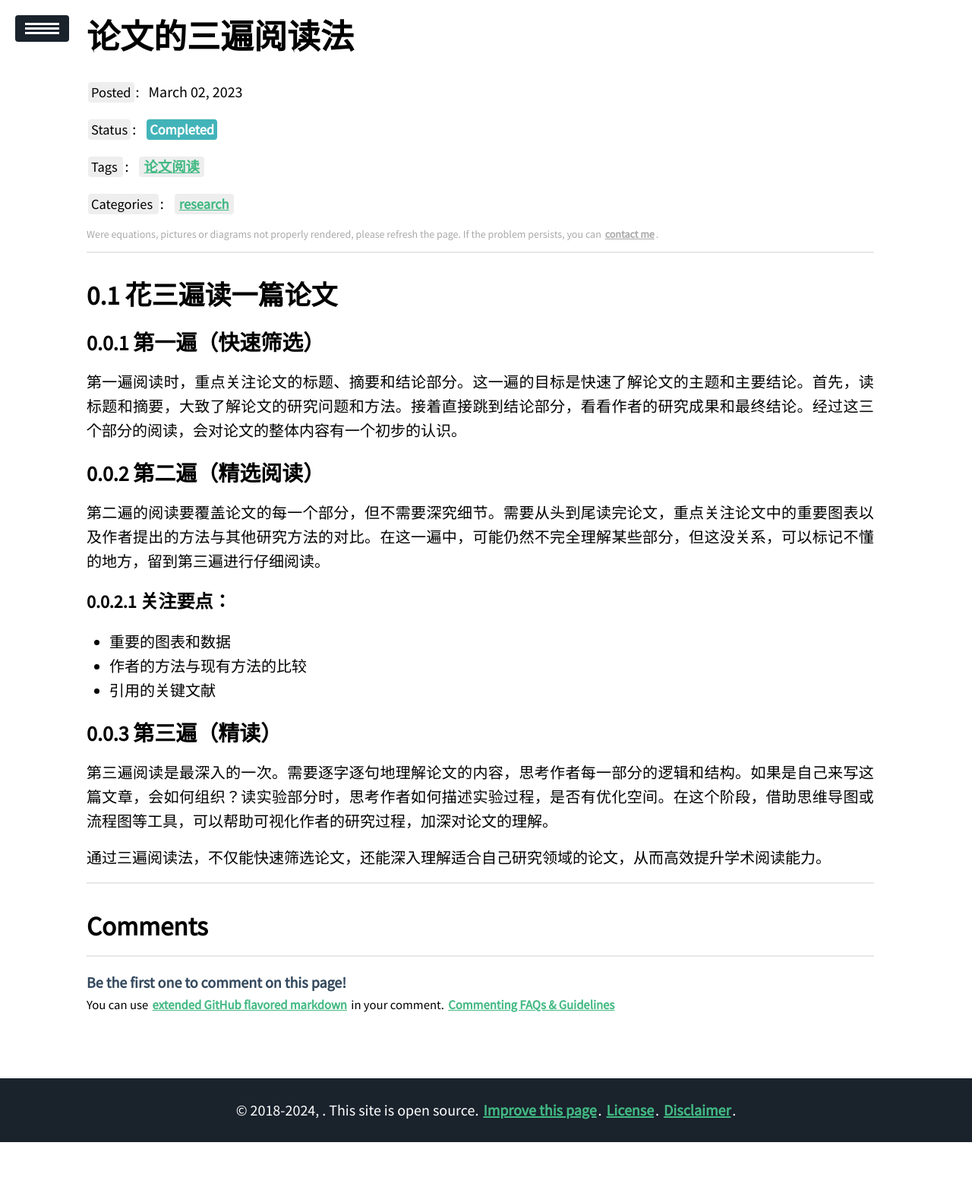
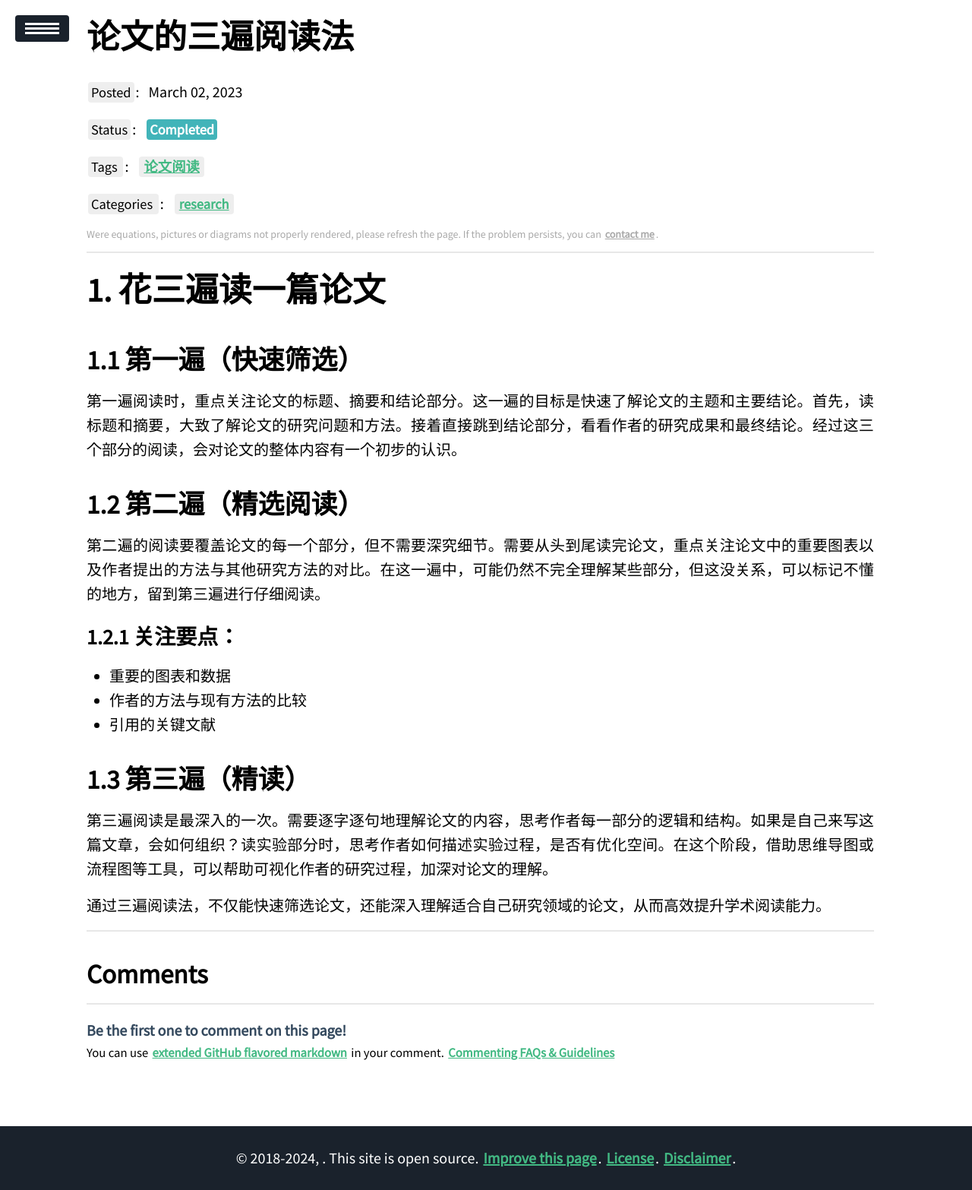
Before and after one commit to liyc-sys/liyc-sys.github.io, a Jekyll site: the page built from _posts/2023-03-02-thesis.md, in a window 1280 px wide. Shown: the whole page at 76% size. Built offline with Jekyll 4.4.1, drawn with Linux system fonts in a browser that asks for light colours; our own code applies the rules of GitHub Pages for plain Markdown files; a script that is not in the unit is left out; before the commit the page ends 1503 px from its top, so only the background shows below that.

```diff
--- a/_posts/2023-03-02-thesis.md
+++ b/_posts/2023-03-02-thesis.md
@@ -11,20 +11,20 @@ description: 本文详细讲解了如何通过三遍阅读法高效阅读学术
 
 ---
 
-## 花三遍读一篇论文
+# 花三遍读一篇论文
 
-### 第一遍（快速筛选）
+## 第一遍（快速筛选）
 第一遍阅读时，重点关注论文的标题、摘要和结论部分。这一遍的目标是快速了解论文的主题和主要结论。首先，读标题和摘要，大致了解论文的研究问题和方法。接着直接跳到结论部分，看看作者的研究成果和最终结论。经过这三个部分的阅读，会对论文的整体内容有一个初步的认识。
 
-### 第二遍（精选阅读）
+## 第二遍（精选阅读）
 第二遍的阅读要覆盖论文的每一个部分，但不需要深究细节。需要从头到尾读完论文，重点关注论文中的重要图表以及作者提出的方法与其他研究方法的对比。在这一遍中，可能仍然不完全理解某些部分，但这没关系，可以标记不懂的地方，留到第三遍进行仔细阅读。
 
-#### 关注要点：
+### 关注要点：
 - 重要的图表和数据
 - 作者的方法与现有方法的比较
 - 引用的关键文献
 
-### 第三遍（精读）
+## 第三遍（精读）
 第三遍阅读是最深入的一次。需要逐字逐句地理解论文的内容，思考作者每一部分的逻辑和结构。如果是自己来写这篇文章，会如何组织？读实验部分时，思考作者如何描述实验过程，是否有优化空间。在这个阶段，借助思维导图或流程图等工具，可以帮助可视化作者的研究过程，加深对论文的理解。
 
 通过三遍阅读法，不仅能快速筛选论文，还能深入理解适合自己研究领域的论文，从而高效提升学术阅读能力。
```
